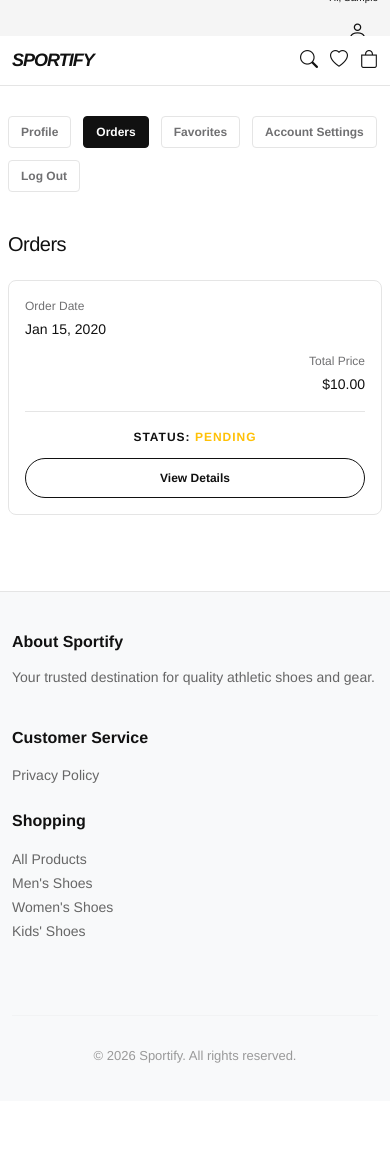
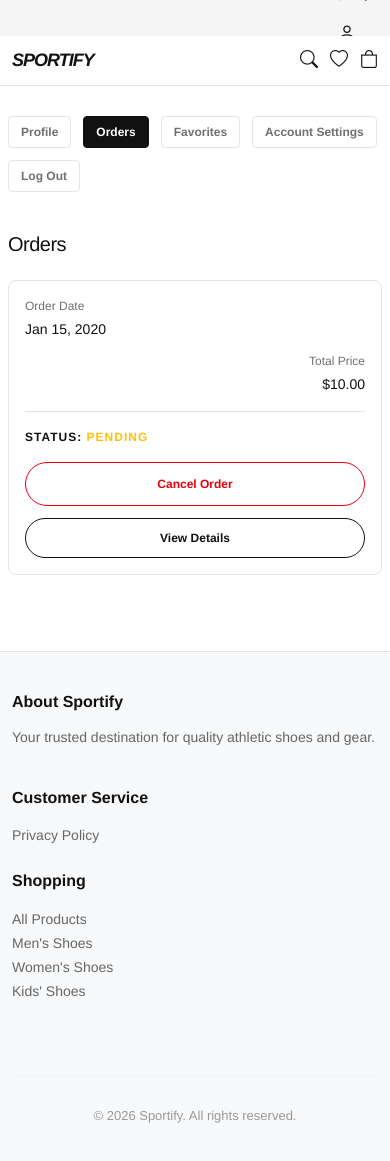
Before and after one commit to esracinar0/sportify, a Django app: page /accounts/orders/ in a window 390 px wide. Before the commit the page ends 1063 px from the top, so only its background shows below. Run offline with Django 5.2, Linux system fonts and the light colour scheme; a user stored in the database is signed in; tables that the repository leaves empty hold one stand-in row (values such as "Sample post").

Commit message:
order return fixed

```diff
--- a/ecommerce/accounts/models.py
+++ b/ecommerce/accounts/models.py
@@ -4,6 +4,7 @@ from django.utils.text import slugify
 from decimal import Decimal
 from django.db.models.signals import post_save
 from django.dispatch import receiver
+from django.utils import timezone
 
 class Brand(models.Model):
     name = models.CharField(max_length=120, unique=True)
@@ -61,7 +62,7 @@ class Product(models.Model):
     material = models.CharField(max_length=100, blank=True)
     is_featured = models.BooleanField(default=False)
     is_active = models.BooleanField(default=True, db_index=True)
-    created_at = models.DateTimeField(auto_now_add=True)
+    created_at = models.DateTimeField(default=timezone.now)
     updated_at = models.DateTimeField(auto_now=True)
 
     class Meta:
@@ -185,7 +186,7 @@ class Order(models.Model):
     shipping_city = models.CharField(max_length=100, blank=True, default="")
     shipping_postal_code = models.CharField(max_length=20, blank=True, default="")
     shipping_country = models.CharField(max_length=100, blank=True, default="")
-    created_at = models.DateTimeField(auto_now_add=True)
+    created_at = models.DateTimeField(default=timezone.now)  # ✅ DÜZELTILDI
 
     def __str__(self):
         return f"Order {self.id}"
--- a/ecommerce/accounts/urls.py
+++ b/ecommerce/accounts/urls.py
@@ -46,6 +46,9 @@ urlpatterns = [
     # Orders
     path('orders/', views.orders_view, name='orders'),
     path('orders/<int:order_id>/', views.order_detail, name='order_detail'),
+    # YENI EKLENEN KISIM: Sipariş İptal ve İade linkleri
+    path('orders/<int:order_id>/cancel/', views.cancel_order, name='cancel_order'),
+    path('orders/<int:order_id>/return/', views.return_order, name='return_order'),
 
     # Shopping Cart & Checkout
     path('cart/', views.cart_page, name='cart_page'),
--- a/ecommerce/accounts/views.py
+++ b/ecommerce/accounts/views.py
@@ -45,17 +45,29 @@ def category_page(request, category_slug):
         'men': 'men',
         'women': 'women',
         'kids': 'kids',
-        'sport': 'men',
+        # 'sport' ve 'all' gibi özel slug'ları genel görünüm için eşlemiyoruz
     }
-    gender = gender_map.get(category_slug)
-    if not gender:
-        return redirect('shoes') # 'shoes_view' yerine 'shoes' (url name'ine göre)
 
-    # 2. Ürünleri Başlangıçta Filtrele
-    products = Product.objects.filter(is_active=True, gender=gender)
+    # EĞER SLUG 'sport' (veya 'all') İSE TÜM AKTİF ÜRÜNLERİ GETİR
+    if category_slug in ['sport', 'all']:
+        products = Product.objects.filter(is_active=True)
+        category_title = "All Sport" # Sayfa başlığı için
+    else:
+        # Belirli bir cinsiyet eşleşmesi varsa sadece onları getir
+        gender = gender_map.get(category_slug)
+        if not gender:
+            return redirect('shoes_view') # Eşleşmeyen bir URL ise ana listeye at
+
+        products = Product.objects.filter(is_active=True, gender=gender)
+        category_title = category_slug.title()
 
     # 3. Requestten Gelen Filtre Parametrelerini Al
-    selected_category_slug = request.GET.get('category') # URL'den gelen ek kategori filtresi
+    # Eğer kategori yoksa None değil, boş metin ('') döndür:
+    selected_category_slug = request.GET.get('category', '')
+
+    # Eğer URL'de halihazırda 'None' metni kaldıysa onu da temizle (Güvenlik önlemi):
+    if selected_category_slug == 'None':
+        selected_category_slug = ''
     selected_brands = request.GET.getlist('brand')
     selected_sizes = request.GET.getlist('size')
     sort_by = request.GET.get('sort', 'newest')
@@ -104,9 +116,9 @@ def category_page(request, category_slug):
     ]
 
     return render(request, 'category.html', {
-        'category': category_slug, # URL'deki ana cinsiyet
+        'category': category_slug, # URL'deki ana cinsiyet veya 'sport'
         'category_filter': selected_category_slug, # Filtrede seçili olan alt kategori
-        'category_title': category_slug.title(),
+        'category_title': category_title, # Dinamik başlık
         'shoes_info': shoes_info,
         'brands': brands,
         'categories': categories, # Template'e gönderildi
@@ -117,7 +129,6 @@ def category_page(request, category_slug):
         'page_obj': products_page,
         'total_results': paginator.count,
     })
-
 
 def search_page(request):
     """Dedicated search results page with advanced filtering."""
@@ -517,17 +528,15 @@ def orders_view(request):
     from django.utils import timezone
     from datetime import timedelta
 
-    # Automatically update all user's orders based on creation time
     now = timezone.now()
 
-    # Update to delivered if 2+ days old
+    # Status otomatiği (existing)
     Order.objects.filter(
         user=request.user,
         status__in=['paid', 'shipped'],
         created_at__lte=now - timedelta(days=2)
     ).update(status='delivered')
 
-    # Update to shipped if 1+ days old and still paid
     Order.objects.filter(
         user=request.user,
         status='paid',
@@ -535,8 +544,67 @@ def orders_view(request):
     ).update(status='shipped')
 
     orders = Order.objects.filter(user=request.user).order_by('-created_at')
+
+    # ⭐ YENİ: Her order'a return eligibility flag ekle
+    for order in orders:
+        return_deadline = order.created_at + timedelta(days=14)
+        order.can_return = order.status == 'delivered' and now <= return_deadline
+        order.return_deadline = return_deadline
+
     return render(request, 'orders.html', {'orders': orders})
 
+
+@login_required
+def cancel_order(request, order_id):
+    """Müşterinin henüz teslim edilmemiş siparişini iptal etmesi"""
+    if request.method == 'POST':
+        order = get_object_or_404(Order, id=order_id, user=request.user)
+
+        # Sadece pending, paid veya shipped olanlar iptal edilebilir
+        if order.status in ['pending', 'paid', 'shipped']:
+            order.status = 'cancelled'
+            order.save()
+
+            # İptal edilen ürünlerin stoğunu sisteme geri yükle
+            for item in order.items.all():
+                if item.variant:
+                    item.variant.stock += item.quantity
+                    item.variant.save()
+
+            messages.success(request, f"Order #{order.id} has been successfully cancelled.")
+        else:
+            messages.error(request, "This order cannot be cancelled at this stage.")
+
+    return redirect('orders')
+
+@login_required
+def return_order(request, order_id):
+    if request.method == 'POST':
+        from django.utils import timezone
+        from datetime import timedelta
+
+        order = get_object_or_404(Order, id=order_id, user=request.user)
+        now = timezone.now()
+        return_deadline = order.created_at + timedelta(days=14)
+
+        # ⭐ YENİ: 14 günü kontrol et
+        if order.status == 'delivered' and now <= return_deadline:
+            order.status = 'cancelled'
+            order.save()
+
+            for item in order.items.all():
+                if item.variant:
+                    item.variant.stock += item.quantity
+                    item.variant.save()
+
+            messages.success(request, f"Return process initiated for Order #{order.id}. You will be refunded within 14 days.")
+        else:
+            if order.status != 'delivered':
+                messages.error(request, "Only delivered orders can be returned.")
+            else:
+                messages.error(request, "Return period expired. This order is outside the 14-day return window.")
+
+    return redirect('orders')
 
 @login_required
 def order_detail(request, order_id):
--- a/ecommerce/templates/orders.html
+++ b/ecommerce/templates/orders.html
@@ -78,6 +78,26 @@
     font-size: 14px;
   }
 
+  /* Return deadline info */
+  .return-deadline-notice {
+    font-size: 12px;
+    color: var(--nk-gray);
+    margin-top: 8px;
+    margin-bottom: 16px;
+  }
+
+  .return-deadline-notice.expired {
+    color: #E8000D;
+    font-weight: 500;
+  }
+
+  /* Button Styles */
+  .action-buttons {
+    display: flex;
+    gap: 12px;
+    align-items: center;
+  }
+
   .btn-nk-outline {
     border: 1px solid var(--nk-black);
     background: transparent;
@@ -94,6 +114,28 @@
   .btn-nk-outline:hover {
     background: var(--nk-black);
     color: #fff;
+  }
+
+  .btn-nk-outline:disabled {
+    opacity: 0.5;
+    cursor: not-allowed;
+    border-color: #ccc;
+    color: #ccc;
+  }
+
+  .btn-nk-outline:disabled:hover {
+    background: transparent;
+    color: #ccc;
+  }
+
+  .btn-danger-outline {
+    border: 1px solid #E8000D;
+    color: #E8000D;
+  }
+  .btn-danger-outline:hover {
+    background: #E8000D;
+    color: #fff;
+    border-color: #E8000D;
   }
 
   @media (max-width: 768px) {
@@ -149,12 +191,22 @@
 
     .d-flex {
       flex-direction: column;
-      gap: 12px;
+      gap: 16px;
+      align-items: flex-start !important;
     }
 
-    .btn-nk-outline {
+    .action-buttons {
+      width: 100%;
+      flex-direction: column;
+    }
+
+    .action-buttons form, .btn-nk-outline {
       width: 100%;
       text-align: center;
+    }
+
+    .action-buttons button {
+      width: 100%;
       padding: 12px 16px;
     }
   }
@@ -189,6 +241,10 @@
     .btn-nk-outline {
       font-size: 12px;
       padding: 10px 12px;
+    }
+
+    .return-deadline-notice {
+      font-size: 11px;
     }
   }
 </style>
@@ -234,7 +290,34 @@
             {% elif order.status == 'cancelled' %}<span class="text-danger">Cancelled</span>
             {% else %}{{ order.get_status_display }}{% endif %}
           </div>
-          <a href="{% url 'order_detail' order.id %}" class="btn-nk-outline">View Details</a>
+
+          <div class="action-buttons">
+            {% if order.status in 'pending,paid,shipped' %}
+                <form method="POST" action="{% url 'cancel_order' order.id %}" onsubmit="return confirm('Are you sure you want to cancel this order? This action cannot be undone.');">
+                    {% csrf_token %}
+                    <button type="submit" class="btn-nk-outline btn-danger-outline">Cancel Order</button>
+                </form>
+
+            {% elif order.status == 'delivered' %}
+                <!-- Show return button ONLY if within 14-day window -->
+                {% if order.can_return %}
+                    <form method="POST" action="{% url 'return_order' order.id %}" onsubmit="return confirm('Are you sure you want to return this order? You have 14 days from the delivery date to return eligible items.');">
+                        {% csrf_token %}
+                        <button type="submit" class="btn-nk-outline">Return Order</button>
+                    </form>
+                    <div class="return-deadline-notice">
+                      Return deadline: {{ order.return_deadline|date:"M d, Y" }}
+                    </div>
+                {% else %}
+                    <button class="btn-nk-outline" disabled title="Return period has expired (14 days from order date)">Return Period Expired</button>
+                    <div class="return-deadline-notice expired">
+                      Return deadline was: {{ order.return_deadline|date:"M d, Y" }}
+                    </div>
+                {% endif %}
+            {% endif %}
+
+            <a href="{% url 'order_detail' order.id %}" class="btn-nk-outline">View Details</a>
+          </div>
         </div>
       </div>
       {% endfor %}
```
Also changed, not shown: ecommerce/accounts/admin.py (+18 -0 lines), ecommerce/accounts/migrations/0011_alter_product_created_at.py (added), ecommerce/accounts/migrations/0012_alter_order_created_at.py (added).
